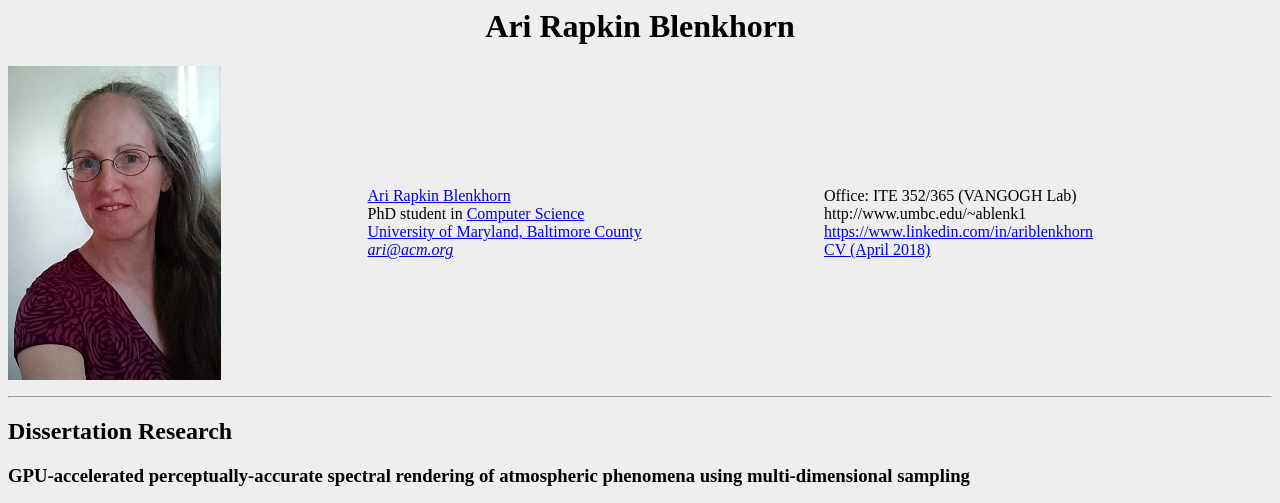
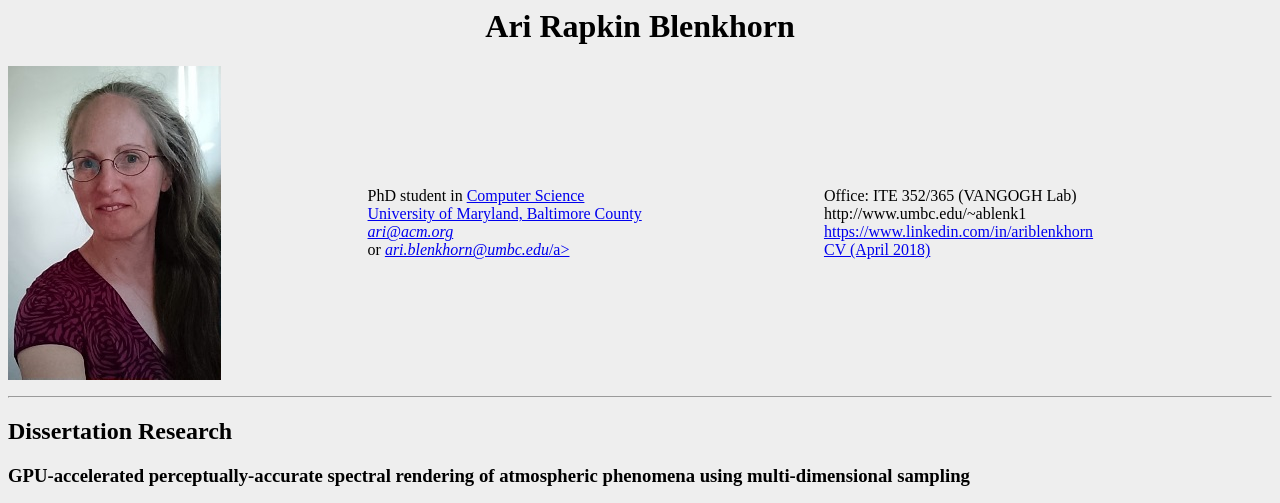
Before and after one commit to ari-blenkhorn/ari-blenkhorn.github.io, a plain HTML site: page index.html in a window 1280 px wide. Shown: the top 503 px of the page. Drawn offline with Linux system fonts and the light colour scheme.

Commit message:
removed weird CV link. Use *both* emails.

```diff
--- a/index.html
+++ b/index.html
@@ -13,11 +13,11 @@
 
   <img alt="Ari Rapkin Blenkhorn's Photo" align=left src="Ari_maroon_dress_June2017.jpg"> <br>
   <td>
-  <a href="Ari Blenkhorn CV June 2015.pdf">Ari Rapkin Blenkhorn</a> <br>
   PhD student in
   <a href="http://csee.umbc.edu/">Computer Science</a> <br>
   <a href="http://www.umbc.edu/">University of Maryland, Baltimore County</a> <br>
   <a href="mailto:ari@acm.org"><em>ari@acm.org</em></a> <br>
+  or <a href="mailto:ari.blenkhorn@umbc.edu"><em>ari.blenkhorn@umbc.edu</em>/a>
   <td>
   Office: ITE 352/365 (VANGOGH Lab) <br>
   http://www.umbc.edu/~ablenk1 <br>
```
